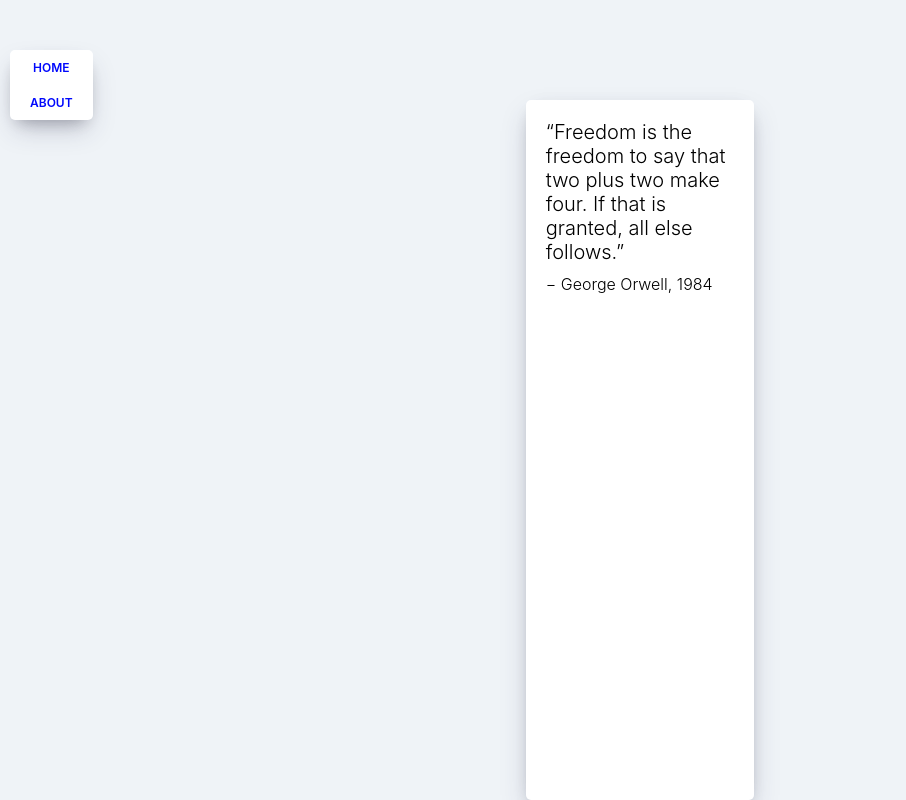
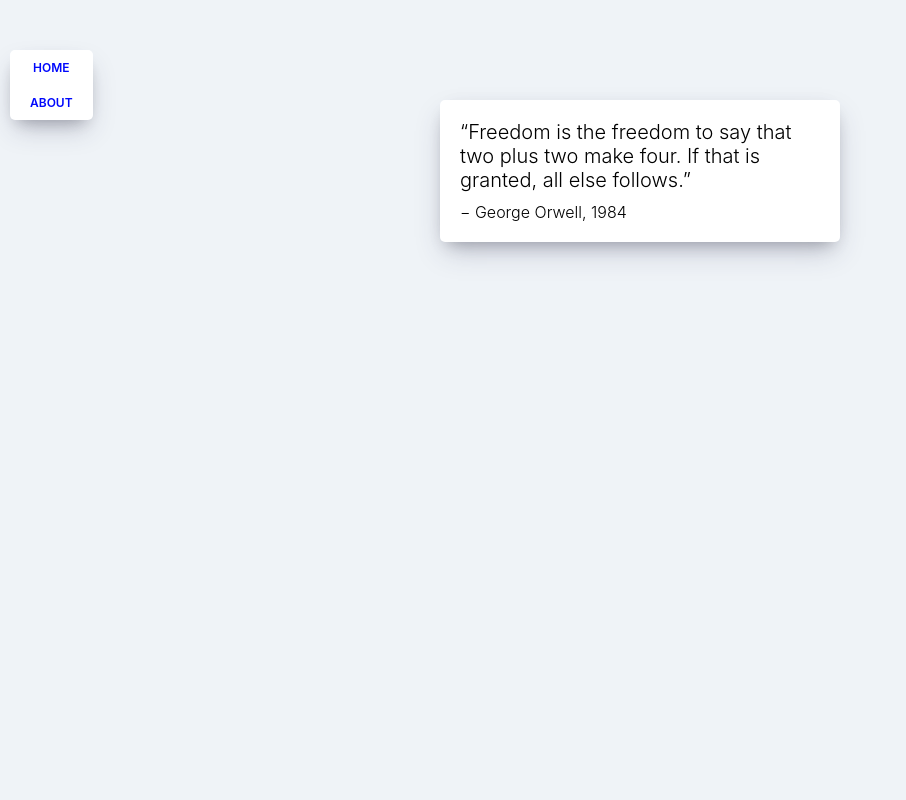
Before and after one commit to Sang-heon/react_movie_app, a React (Create React App) app: page /#/about in a window 1280 px wide. Shown: the whole page, without its empty margins (0-906 px from the left). Built offline with nearby package versions, Linux system fonts and the light colour scheme.

Commit message:
success routing

```diff
--- a/src/App.js
+++ b/src/App.js
@@ -2,8 +2,8 @@ import React from "react";
 import { HashRouter, Route } from "react-router-dom";
 import Home from "./routes/Home";
 import About from "./routes/About";
+import Detail from "./routes/Detail";
 import Navigation from "./components/Navigation";
-import Detail from "./components/Detail";
 import "./App.css";
 
 
--- a/src/components/Detail.js
+++ /dev/null
@@ -1,9 +0,0 @@
-import React from "react";
-
-
-function Detail() {
-    return <span>HelloHelloHello!!!!</span>
-
-}
-
-export default Detail;
--- a/src/components/Movie.css
+++ b/src/components/Movie.css
@@ -1,16 +1,20 @@
 .movie-list .movie {
-    width: 45%;
   background-color: white;
   margin-bottom: 70px;
-    display: flex;
-    align-items: flex-start;
-    justify-content: space-between;
   font-weight: 300;
   padding: 20px;
   border-radius: 5px;
   color: #adaeb9;
   box-shadow: 0 13px 27px -5px rgba(50, 50, 93, 0.25),
     0 8px 16px -8px rgba(0, 0, 0, 0.3), 0 -6px 16px -6px rgba(0, 0, 0, 0.025);
+}
+
+.movie-list .movie a {
+  display: grid;
+  grid-template-columns: minmax(150px, 1fr) 2fr;
+  grid-gap: 20px;
+  text-decoration: none;
+  color: inherit;
 }
 
 .movie img {
@@ -40,6 +44,7 @@
   padding: 0;
   margin: 0;
   display: flex;
+  flex-wrap: wrap;
   margin: 5px 0px;
 }
 
--- a/src/components/Movie.js
+++ b/src/components/Movie.js
@@ -1,10 +1,11 @@
 import React from "react";
+import { Link } from "react-router-dom";
 import PropTypes from "prop-types";
-import { Link } from "react-router-dom";
 import "./Movie.css";
 
-function Movie({title, year, summary, poster, genres}){
+function Movie({id, title, year, summary, poster, genres}){
     return (
+        <div className="movie">
             <Link to={{
                 pathname:"/movie-detail",
                 state:{
@@ -15,7 +16,6 @@ function Movie({title, year, summary, poster, genres}){
                     genres
                 }
             }}>
-            <div className="movie">
                 <img src={poster} alt={title} title={title} />
                 <div className="movie__data">
                     <h3 className="movie__title">{title}</h3>
@@ -27,9 +27,9 @@ function Movie({title, year, summary, poster, genres}){
                     </ul>
                     <p className="movie__summary">{summary.slice(0,180)}...</p>
                 </div>
+            </Link>
         </div>
-        </Link>
-    )
+    );
 }
 
 Movie.propTypes = {
--- a/src/index.js
+++ b/src/index.js
@@ -2,9 +2,4 @@ import React from 'react';
 import ReactDOM from 'react-dom';
 import App from './App';
 
-ReactDOM.render(
-  <React.StrictMode>
-    <App />
-  </React.StrictMode>,
-  document.getElementById('root')
-);
+ReactDOM.render(<App />, document.getElementById("root"));
--- a/src/routes/About.css
+++ b/src/routes/About.css
@@ -6,7 +6,8 @@
   background-color: white;
   margin: 0 auto;
   margin-top: 100px;
-    max-width: 25%;
+  width: 100%;
+  max-width: 400px;
   font-weight: 300;
 }
 
--- /dev/null
+++ b/src/routes/Detail.js
@@ -0,0 +1,16 @@
+import React from "react";
+
+
+class Detail extends React.Component{
+    componentDidMount() {
+        const { location } = this.props;
+        console.log(location.state.title)
+
+    };
+    render() {
+        const { location } = this.props;
+        return <span>{location.state.title}</span>
+    };
+}
+
+export default Detail;
--- a/src/routes/Home.css
+++ b/src/routes/Home.css
@@ -1,22 +1,9 @@
-* {
-    box-sizing: border-box;
-  }
-  body {
-    margin: 0;
-    padding: 0;
-    font-family: -apple-system, BlinkMacSystemFont, "Segoe UI", Roboto, Oxygen,
-      Ubuntu, Cantarell, "Open Sans", "Helvetica Neue", sans-serif;
-    background-color: #eff3f7;
-    height: 100%;
-  }
-  html,
-  body,
-  #root,
 .container {
   height: 100%;
   display: flex;
   justify-content: center;
 }
+
 .loader {
   width: 100%;
   height: 100vh;
@@ -26,12 +13,18 @@
   font-weight: 300;
 }
 
-  .movie-list  {
-    display: flex;
-    justify-content: space-between;
-    align-items: flex-start;
-    flex-wrap: wrap;
+.movie-list {
+  display: grid;
+  grid-template-columns: repeat(2, minmax(400px, 1fr));
+  grid-gap: 100px;
   padding: 50px;
+  width: 80%;
   padding-top: 70px;
-    width: 80%;
 }
+
+@media screen and (max-width: 1090px) {
+  .movie-list {
+    grid-template-columns: 1fr;
+    width: 100%;
+  }
+}
--- a/src/routes/Home.js
+++ b/src/routes/Home.js
@@ -3,26 +3,26 @@ import axios from "axios";
 import Movie from "../components/Movie";
 import "./Home.css";
 
-class App extends React.Component {
+class Home extends React.Component {
 
   state = {
     isLoading : true,
     movies : [],
-  }
+  };
 
   getMovies = async () => {
     // const movies & console.log(movies.data.data.movies)  // 영화종류 ES6으로 가져오기
-    const {data:{data:{movies}}} = await axios.get("https://yts-proxy.nomadcoders1.now.sh/list_movies.json?sort_by=like_count");
+    // const {data:{data:{movies}}} = await axios.get("https://yts-proxy.nomadcoders1.now.sh/list_movies.json?sort_by=rating");
+    const {data:{data:{movies}}} = await axios.get("https://yts-proxy.now.sh/list_movies.json?sort_by=rating")
     // sort_by (title, year, rating, peers, seeds, download_count, like_count, date_added)
     this.setState({movies: movies, isLoading: false})
     // this.setState({movies, isLoading: false}) // ES6 movies:movies
 
-  }
+  };
 
   componentDidMount() {
     this.getMovies();
-
-  }
+  };
 
   render () {
     const { isLoading, movies } = this.state; // 인자에 직접 this.state 를 입력하지 않고 생략하기 위해 작업
@@ -34,8 +34,7 @@ class App extends React.Component {
           </div>
         ) : (
           <div className="movie-list">
-            {
-              movies.map(item => (
+            {movies.map(item => (
                 <Movie
                   key={item.id}
                   id={item.id}
@@ -45,13 +44,12 @@ class App extends React.Component {
                   summary={item.summary}
                   poster={item.medium_cover_image}
                 />
-              ))
-            }
+              ))}
           </div>
         )}
       </section>
-    )
-  }
+    );
+  };
 }
 
-export default App;
+export default Home;
```
Also changed, not shown: package.json (+13 -1 lines), 2 other files (tests, documents, lock files or other folders). Lines whose indentation alone changed are shown as unchanged.
